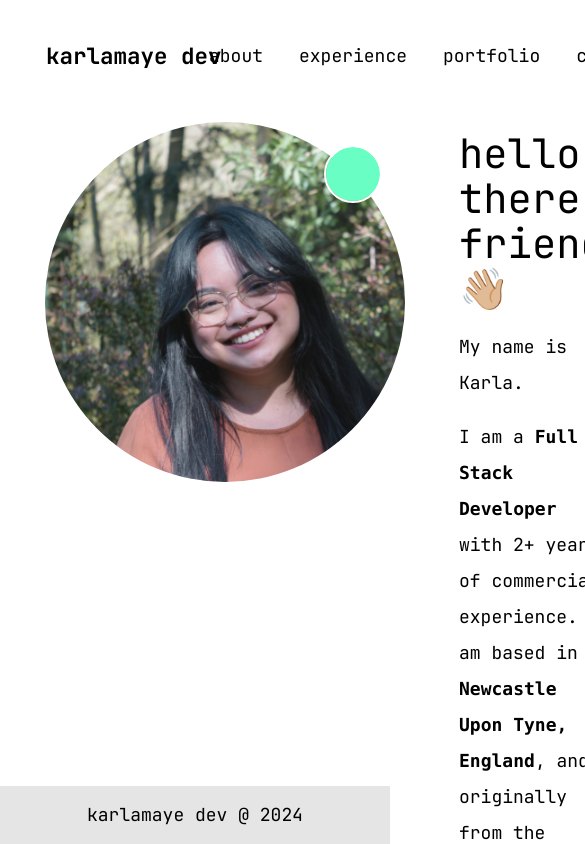
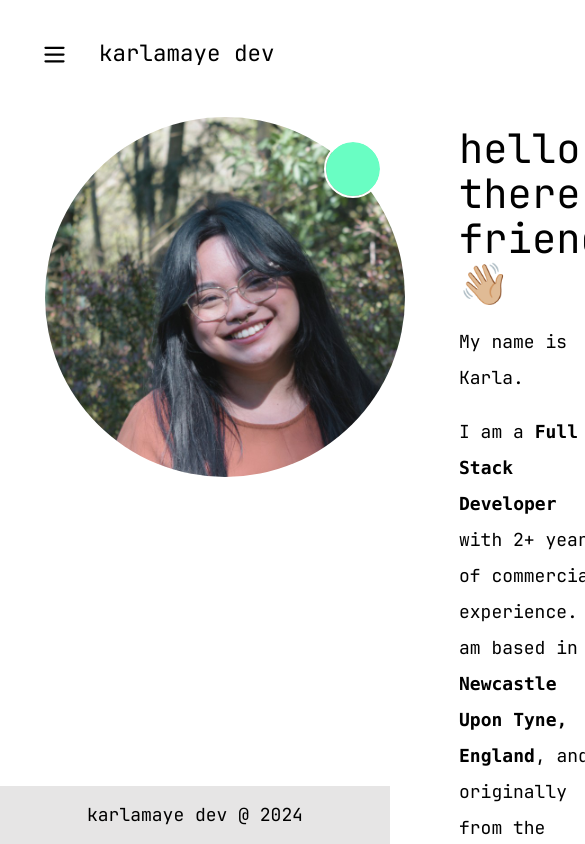
Before and after one commit to karlaferry/karlamaye-dev, a Next.js app: page / in a window 390 px wide. Shown: the top 844 px of the page, 585 px wide, since content can reach past the window. Built offline with nearby package versions, Linux system fonts and the light colour scheme.

Commit message:
responsive header

```diff
--- a/app/components/header.tsx
+++ b/app/components/header.tsx
@@ -1,16 +1,39 @@
 import Link from "next/link";
 import React from "react";
 
-export default function header() {
+export default function header({ children }: any) {
   return (
-    <div className="navbar bg-base-100">
-      <div className="flex-1">
-        <Link href="/" className="btn btn-ghost text-xl">
-          karlamaye dev
-        </Link>
+    <>
+      <div className="drawer">
+        <input id="my-drawer-3" type="checkbox" className="drawer-toggle" />
+        <div className="drawer-content flex flex-col">
+          {/* Navbar */}
+          <div className="w-full navbar">
+            <div className="flex-none lg:hidden">
+              <label
+                htmlFor="my-drawer-3"
+                aria-label="open sidebar"
+                className="btn btn-square btn-ghost"
+              >
+                <svg
+                  xmlns="http://www.w3.org/2000/svg"
+                  fill="none"
+                  viewBox="0 0 24 24"
+                  className="inline-block w-6 h-6 stroke-current"
+                >
+                  <path
+                    strokeLinecap="round"
+                    strokeLinejoin="round"
+                    strokeWidth="2"
+                    d="M4 6h16M4 12h16M4 18h16"
+                  ></path>
+                </svg>
+              </label>
             </div>
-      <div className="flex-none">
-        <ul className="menu menu-horizontal px-1">
+            <div className="flex-1 px-2 mx-2 text-xl">karlamaye dev</div>
+            <div className="flex-none hidden lg:block">
+              <ul className="menu menu-horizontal">
+                {/* Navbar menu content here */}
                 <li>
                   <Link href="/">about</Link>
                 </li>
@@ -53,5 +76,58 @@ export default function header() {
               </ul>
             </div>
           </div>
+          {children}
+        </div>
+        <div className="drawer-side">
+          <label
+            htmlFor="my-drawer-3"
+            aria-label="close sidebar"
+            className="drawer-overlay"
+          ></label>
+          <ul className="menu p-4 w-80 min-h-full bg-base-200">
+            {/* Sidebar content here */}
+            <li>
+              <Link href="/">about</Link>
+            </li>
+            <li>
+              <Link href="/experience">experience</Link>
+            </li>
+            <li>
+              <Link href="/portfolio">portfolio</Link>
+            </li>
+            <li>
+              <Link href="/contact">contact</Link>
+            </li>
+            <li>
+              <label className="swap swap-rotate">
+                <input
+                  type="checkbox"
+                  className="theme-controller"
+                  value="black"
+                />
+
+                {/* sun icon */}
+                <svg
+                  className="swap-off fill-current w-5 h-5"
+                  xmlns="http://www.w3.org/2000/svg"
+                  viewBox="0 0 24 24"
+                >
+                  <path d="M5.64,17l-.71.71a1,1,0,0,0,0,1.41,1,1,0,0,0,1.41,0l.71-.71A1,1,0,0,0,5.64,17ZM5,12a1,1,0,0,0-1-1H3a1,1,0,0,0,0,2H4A1,1,0,0,0,5,12Zm7-7a1,1,0,0,0,1-1V3a1,1,0,0,0-2,0V4A1,1,0,0,0,12,5ZM5.64,7.05a1,1,0,0,0,.7.29,1,1,0,0,0,.71-.29,1,1,0,0,0,0-1.41l-.71-.71A1,1,0,0,0,4.93,6.34Zm12,.29a1,1,0,0,0,.7-.29l.71-.71a1,1,0,1,0-1.41-1.41L17,5.64a1,1,0,0,0,0,1.41A1,1,0,0,0,17.66,7.34ZM21,11H20a1,1,0,0,0,0,2h1a1,1,0,0,0,0-2Zm-9,8a1,1,0,0,0-1,1v1a1,1,0,0,0,2,0V20A1,1,0,0,0,12,19ZM18.36,17A1,1,0,0,0,17,18.36l.71.71a1,1,0,0,0,1.41,0,1,1,0,0,0,0-1.41ZM12,6.5A5.5,5.5,0,1,0,17.5,12,5.51,5.51,0,0,0,12,6.5Zm0,9A3.5,3.5,0,1,1,15.5,12,3.5,3.5,0,0,1,12,15.5Z" />
+                </svg>
+
+                {/* moon icon */}
+                <svg
+                  className="swap-on fill-current w-5 h-5"
+                  xmlns="http://www.w3.org/2000/svg"
+                  viewBox="0 0 24 24"
+                >
+                  <path d="M21.64,13a1,1,0,0,0-1.05-.14,8.05,8.05,0,0,1-3.37.73A8.15,8.15,0,0,1,9.08,5.49a8.59,8.59,0,0,1,.25-2A1,1,0,0,0,8,2.36,10.14,10.14,0,1,0,22,14.05,1,1,0,0,0,21.64,13Zm-9.5,6.69A8.14,8.14,0,0,1,7.08,5.22v.27A10.15,10.15,0,0,0,17.22,15.63a9.79,9.79,0,0,0,2.1-.22A8.11,8.11,0,0,1,12.14,19.73Z" />
+                </svg>
+              </label>
+            </li>
+          </ul>
+        </div>
+      </div>
+    </>
   );
 }
--- a/app/layout.tsx
+++ b/app/layout.tsx
@@ -16,8 +16,7 @@ export default function RootLayout({
   return (
     <html lang="en" data-theme="lofi">
       <body>
-        <Header />
-        {children}
+        <Header>{children}</Header>
         <Footer />
       </body>
     </html>
```
Lines whose indentation alone changed are shown as unchanged.
